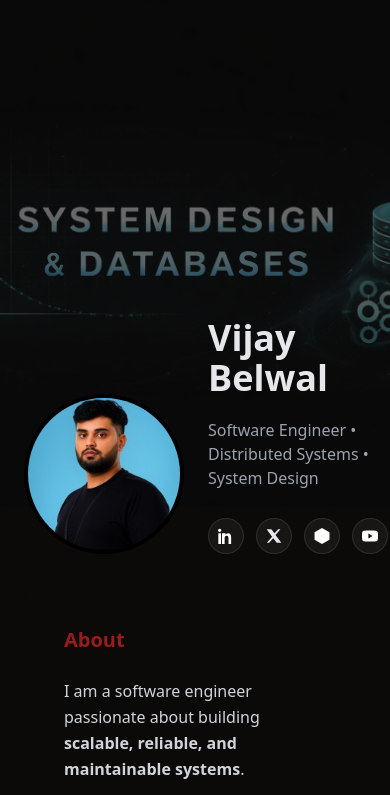
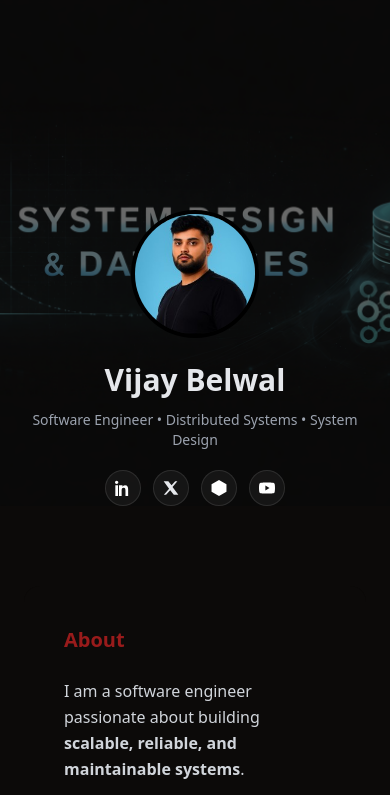
Before and after one commit to skyRocket07/folio, a plain HTML site: page index.html in a window 390 px wide. Shown: the top 795 px of the page. Drawn offline with nearby package versions, Linux system fonts and the light colour scheme.

Commit message:
mobile-friendly

```diff
--- a/index.html
+++ b/index.html
@@ -17,26 +17,46 @@
 <body class="text-gray-200 font-sans" style="background: oklch(14.7% 0.004 49.25);">
 
 <!-- COVER -->
-<section class="relative h-[60vh]">
+<section class="relative h-[60vh] md:h-[60vh]">
     <img src="./assets/System design and backend engineering.png"
          class="absolute inset-0 w-full h-full object-cover opacity-40" />
 
     <div class="relative max-w-6xl mx-auto px-6 h-full flex items-end">
-      <div class="flex items-end gap-6 mb-[-3rem]">
+
+      <div
+        class="
+          w-full
+          flex flex-col items-center text-center
+          md:flex-row md:items-end md:text-left
+          gap-6
+          md:mb-[-3rem]
+        "
+      >
 
         <!-- Profile Pic -->
-        <img src="./assets/profilepic.jpeg"
-             class="w-40 h-40 rounded-full border-4 border-black object-cover"/>
+        <img
+          src="./assets/profilepic.jpeg"
+          class="
+            w-32 h-32
+            md:w-40 md:h-40
+            rounded-full
+            border-4 border-black
+            object-cover
+          "
+        />
 
-        <div class="flex flex-col justify-end gap-4">
-          <h1 class="text-4xl font-bold">Vijay Belwal</h1>
-          <p class="text-gray-400 mt-1">
+        <!-- Text + Social -->
+        <div class="flex flex-col gap-3 md:gap-4 items-center md:items-start">
+          <h1 class="text-3xl md:text-4xl font-bold">
+            Vijay Belwal
+          </h1>
+
+          <p class="text-gray-400 text-sm md:text-base">
             Software Engineer • Distributed Systems • System Design
           </p>
 
           <!-- Social Icons -->
-<div class="flex gap-3 mt-3">
-
+          <div class="flex gap-3 mt-2">
             <!-- LinkedIn -->
             <a href="https://www.linkedin.com/in/vijay-belwal-3800263a5/" target="_blank"
                class="w-9 h-9 flex items-center justify-center rounded-full bg-white/5 border border-white/10 hover:bg-blue-600 transition">
@@ -45,7 +65,7 @@
               </svg>
             </a>
 
-    <!-- X  -->
+            <!-- X -->
             <a href="https://x.com/vijaybelwal" target="_blank"
                class="w-9 h-9 flex items-center justify-center rounded-full bg-white/5 border border-white/10 hover:bg-white hover:text-black transition">
               <svg class="w-4 h-4 fill-current" viewBox="0 0 24 24">
@@ -68,14 +88,13 @@
                 <path d="M23.498 6.186a2.958 2.958 0 0 0-2.08-2.088C19.53 3.6 12 3.6 12 3.6s-7.53 0-9.418.498A2.958 2.958 0 0 0 .502 6.186C0 8.074 0 12 0 12s0 3.926.502 5.814a2.958 2.958 0 0 0 2.08 2.088C4.47 20.4 12 20.4 12 20.4s7.53 0 9.418-.498a2.958 2.958 0 0 0 2.08-2.088C24 15.926 24 12 24 12s0-3.926-.502-5.814zM9.545 15.568V8.432L15.818 12l-6.273 3.568z"/>
               </svg>
             </a>
-
           </div>
-
+        </div>
 
       </div>
     </div>
-    </div>
   </section>
+
 
 
 <!-- ABOUT -->
```
Lines whose indentation alone changed are shown as unchanged.
